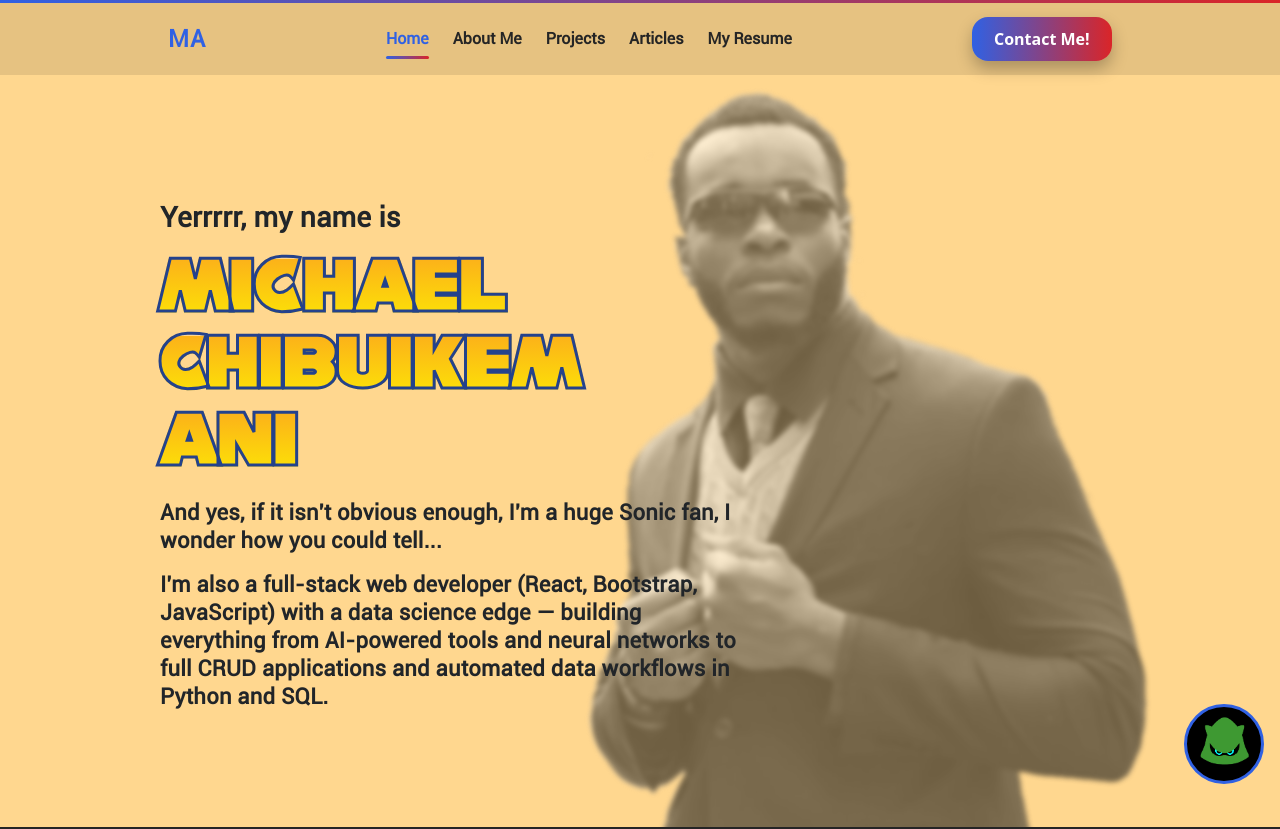
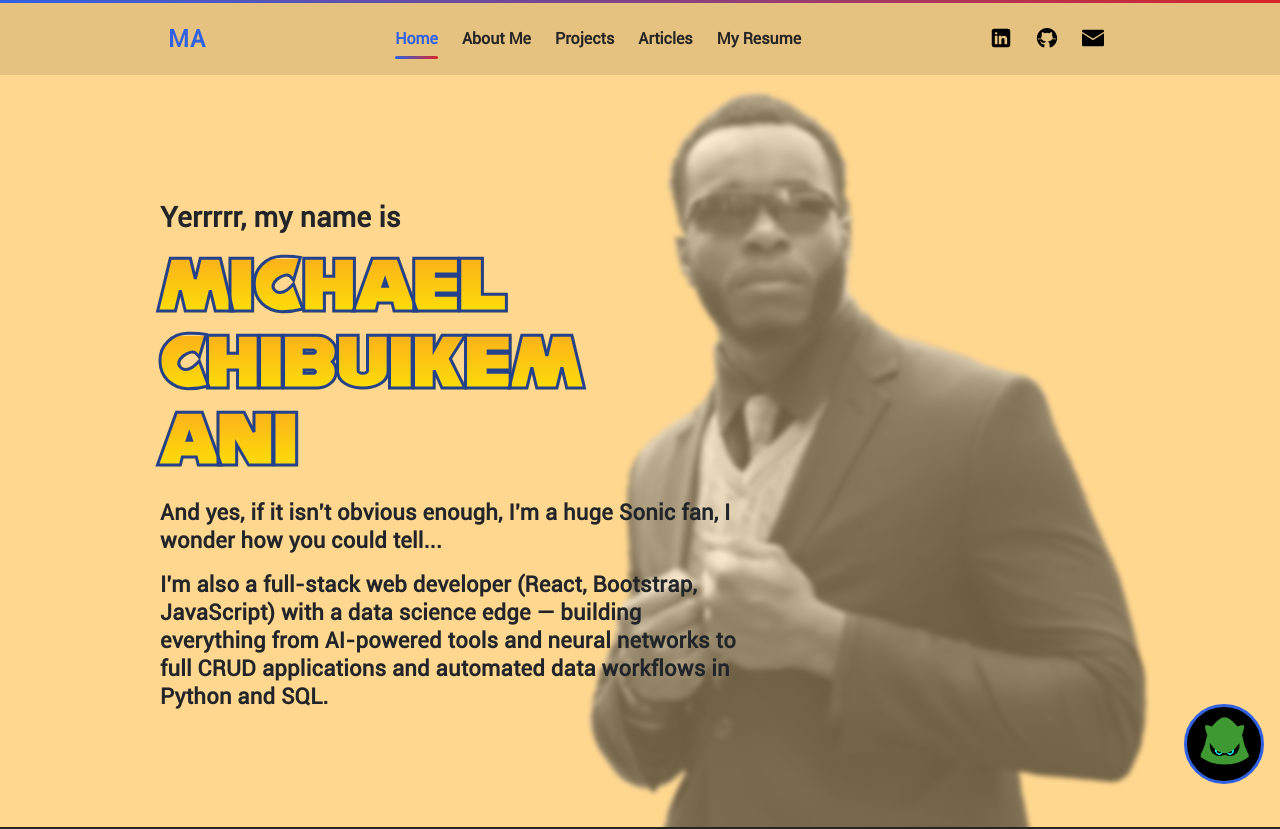
Before and after one commit to Smashthehedgehog/portfolio-fullstack, a React (Create React App) app in the folder frontend/: page / in a window 1280 px wide. Shown: the top 829 px of the page. Built offline with nearby package versions, Linux system fonts and the light colour scheme.

Commit message:
Replace navbar Contact Me button with social icons
Swaps the LinkedIn/GitHub/email icons already used in the footer and
Contact page into the navbar in place of the "Contact Me!" CTA, for
both the desktop bar and the mobile dropdown menu.

```diff
--- a/frontend/src/components/navbar/NavBar.js
+++ b/frontend/src/components/navbar/NavBar.js
@@ -1,8 +1,24 @@
 import { useState } from 'react';
-import { NavLink, Link } from 'react-router-dom';
+import { NavLink } from 'react-router-dom';
 import navItems from '../../data/nav.json';
 import NavItem from './NavItem';
 import './NavBar.css';
+
+function NavSocialIcons() {
+    return (
+        <>
+            <a href='https://www.linkedin.com/in/michael-ani-5a1599249/' target='_blank' rel="noreferrer" className='social-media-icon no-decoration'>
+                <svg xmlns="http://www.w3.org/2000/svg" viewBox="0 0 50 50" width="22px" height="22px"><path d="M41,4H9C6.24,4,4,6.24,4,9v32c0,2.76,2.24,5,5,5h32c2.76,0,5-2.24,5-5V9C46,6.24,43.76,4,41,4z M17,20v19h-6V20H17z M11,14.47c0-1.4,1.2-2.47,3-2.47s2.93,1.07,3,2.47c0,1.4-1.12,2.53-3,2.53C12.2,17,11,15.87,11,14.47z M39,39h-6c0,0,0-9.26,0-10c0-2-1-4-3.5-4.04h-0.08C27,24.96,26,27.02,26,29c0,0.91,0,10,0,10h-6V20h6v2.56c0,0,1.93-2.56,5.81-2.56c3.97,0,7.19,2.73,7.19,8.26V39z"/></svg>
+            </a>
+            <a href='https://github.com/Smashthehedgehog' target='_blank' rel="noreferrer" className='social-media-icon no-decoration'>
+                <svg xmlns="http://www.w3.org/2000/svg" viewBox="0 0 50 50" width="22px" height="22px"><path d="M17.791,46.836C18.502,46.53,19,45.823,19,45v-5.4c0-0.197,0.016-0.402,0.041-0.61C19.027,38.994,19.014,38.997,19,39c0,0-3,0-3.6,0c-1.5,0-2.8-0.6-3.4-1.8c-0.7-1.3-1-3.5-2.8-4.7C8.9,32.3,9.1,32,9.7,32c0.6,0.1,1.9,0.9,2.7,2c0.9,1.1,1.8,2,3.4,2c2.487,0,3.82-0.125,4.622-0.555C21.356,34.056,22.649,33,24,33v-0.025c-5.668-0.182-9.289-2.066-10.975-4.975c-3.665,0.042-6.856,0.405-8.677,0.707c-0.058-0.327-0.108-0.656-0.151-0.987c1.797-0.296,4.843-0.647,8.345-0.714c-0.112-0.276-0.209-0.559-0.291-0.849c-3.511-0.178-6.541-0.039-8.187,0.097c-0.02-0.332-0.047-0.663-0.051-0.999c1.649-0.135,4.597-0.27,8.018-0.111c-0.079-0.5-0.13-1.011-0.13-1.543c0-1.7,0.6-3.5,1.7-5c-0.5-1.7-1.2-5.3,0.2-6.6c2.7,0,4.6,1.3,5.5,2.1C21,13.4,22.9,13,25,13s4,0.4,5.6,1.1c0.9-0.8,2.8-2.1,5.5-2.1c1.5,1.4,0.7,5,0.2,6.6c1.1,1.5,1.7,3.2,1.6,5c0,0.484-0.045,0.951-0.11,1.409c3.499-0.172,6.527-0.034,8.204,0.102c-0.002,0.337-0.033,0.666-0.051,0.999c-1.671-0.138-4.775-0.28-8.359-0.089c-0.089,0.336-0.197,0.663-0.325,0.98c3.546,0.046,6.665,0.389,8.548,0.689c-0.043,0.332-0.093,0.661-0.151,0.987c-1.912-0.306-5.171-0.664-8.879-0.682C35.112,30.873,31.557,32.75,26,32.969V33c2.6,0,5,3.9,5,6.6V45c0,0.823,0.498,1.53,1.209,1.836C41.37,43.804,48,35.164,48,25C48,12.318,37.683,2,25,2S2,12.318,2,25C2,35.164,8.63,43.804,17.791,46.836z"/></svg>
+            </a>
+            <a href="mailto:mikeani482@gmail.com" className='social-media-icon no-decoration'>
+                <svg xmlns="http://www.w3.org/2000/svg" viewBox="0 0 128 96" width="22px" height="22px"><path d="M0 11.283V8a8 8 0 0 1 8-8h112a8 8 0 0 1 8 8v3.283l-64 40zm66.12 48.11a4.004 4.004 0 0 1-4.24 0L0 20.717V88a8 8 0 0 0 8 8h112a8 8 0 0 0 8-8V20.717z"></path></svg>
+            </a>
+        </>
+    );
+}
 
 export default function NavBar() {
     const [menuOpen, setMenuOpen] = useState(false);
@@ -21,14 +37,14 @@
                     {navItems.map((item) => (
                         <NavItem key={item.path} item={item} onNavigate={closeMenu} />
                     ))}
-                    <Link to="/contact" className="btn-cta no-decoration d-flex d-md-none mobile-cta" onClick={closeMenu}>
-                        Contact Me!
-                    </Link>
+                    <div className="d-flex d-md-none gap-3 mobile-cta">
+                        <NavSocialIcons />
+                    </div>
                 </nav>
 
-                <Link to="/contact" className="btn-cta no-decoration d-none d-md-flex">
-                    Contact Me!
-                </Link>
+                <div className="d-none d-md-flex align-items-center gap-3">
+                    <NavSocialIcons />
+                </div>
 
                 <button
                     type="button"
```
